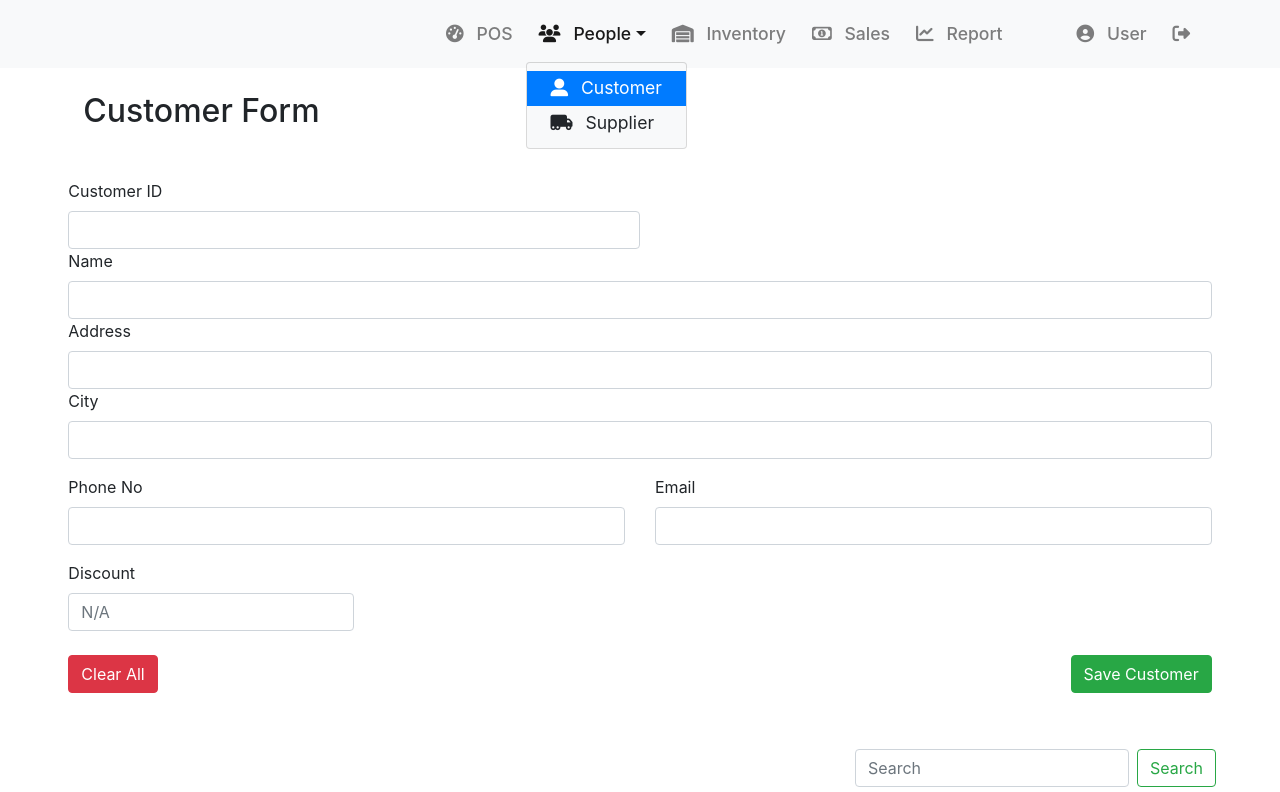
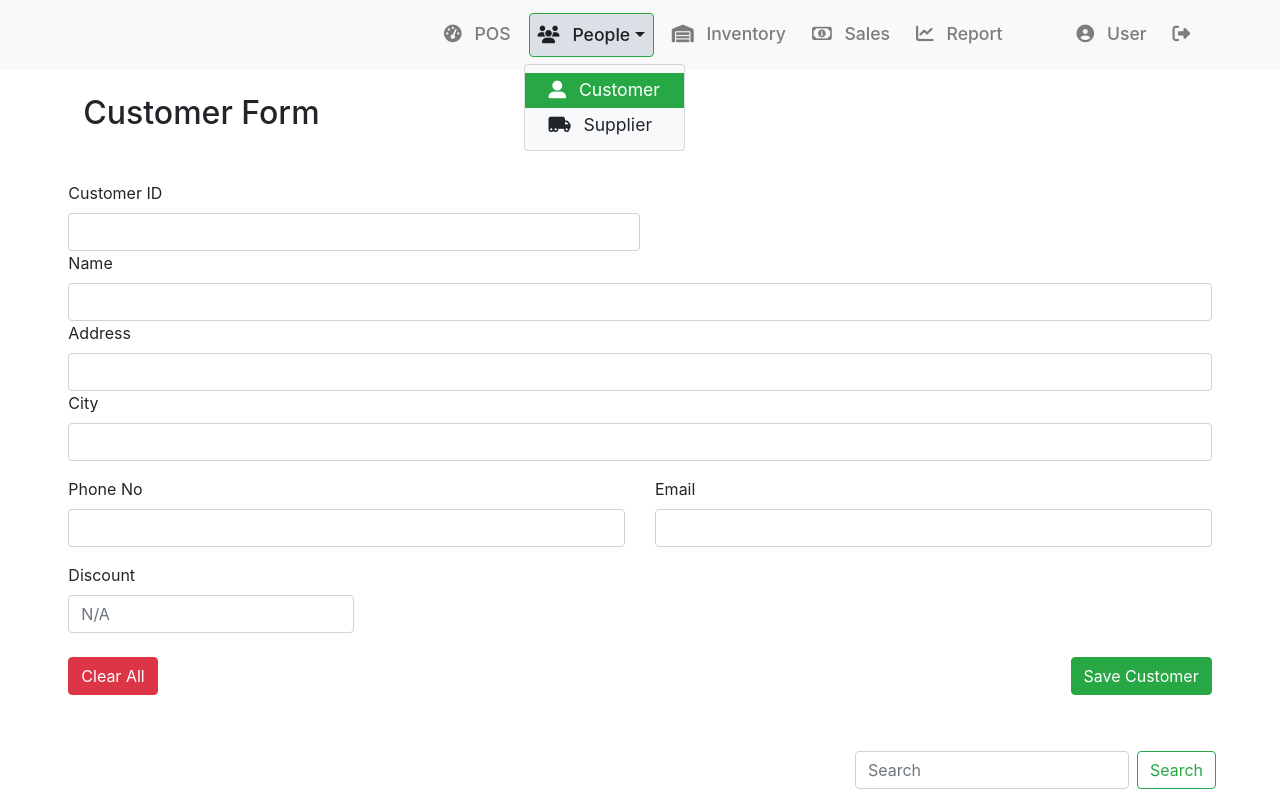
Before and after one commit to udithdilshan/My-Website, a plain HTML site: page course_work/PoS_Design/customer.html in a window 1280 px wide. Both pictures are taken after a click on the link "People". Shown: the top 792 px of the page. Drawn offline with nearby package versions, Linux system fonts and the light colour scheme.

Commit message:
Update customer.html

```diff
--- a/course_work/PoS_Design/customer.html
+++ b/course_work/PoS_Design/customer.html
@@ -28,10 +28,10 @@
                 <a class="nav-link " href="pos.html"><i class="fas fa-tachometer-alt"></i>POS</a>
             </li>
             <li class="nav-item dropdown">
-                <a class="nav-link dropdown-toggle active" href="#" id="people-dropdown" data-toggle="dropdown"><i
+                <a class="nav-link dropdown-toggle active btn-light rounded text-dark border-success border" href="#" id="people-dropdown" data-toggle="dropdown"><i
                         class="fas fa-users"></i>People</a>
                 <div class="dropdown-menu bg-light nav_font " aria-labelledby="people-dropdown">
-                    <a class="dropdown-item active" href="customer.html"><i class="fas fa-user-alt"></i>Customer</a>
+                    <a class="dropdown-item active bg-success" href="customer.html"><i class="fas fa-user-alt"></i>Customer</a>
                     <a class="dropdown-item " href="supplier.html"><i class="fas fa-truck-moving"></i>Supplier</a>
                 </div>
             </li>
```
